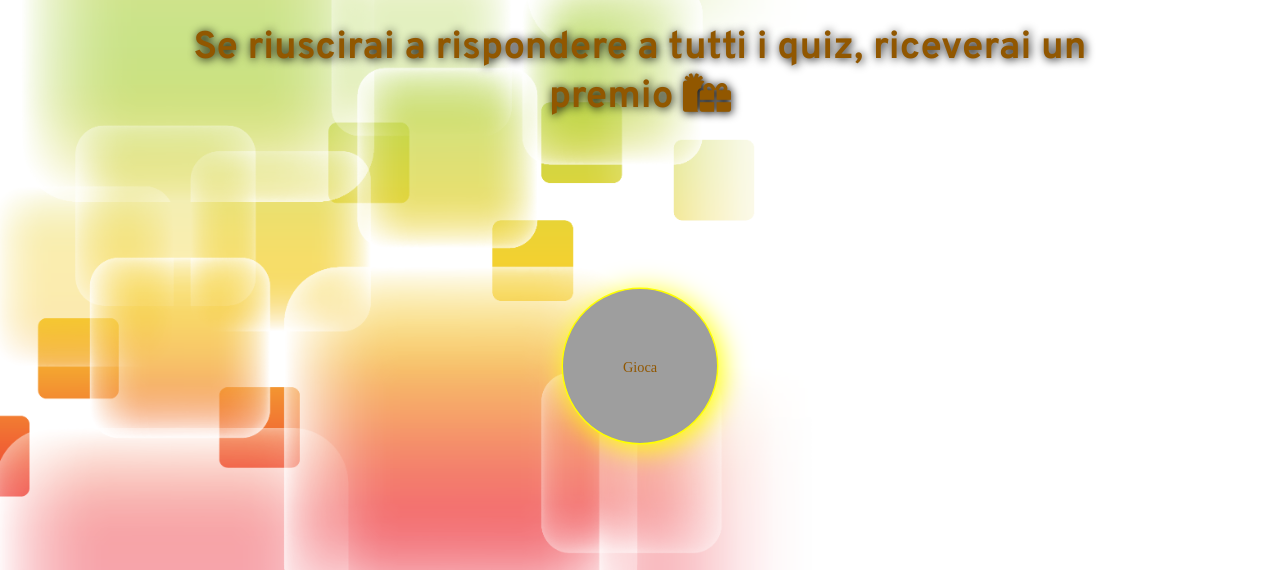
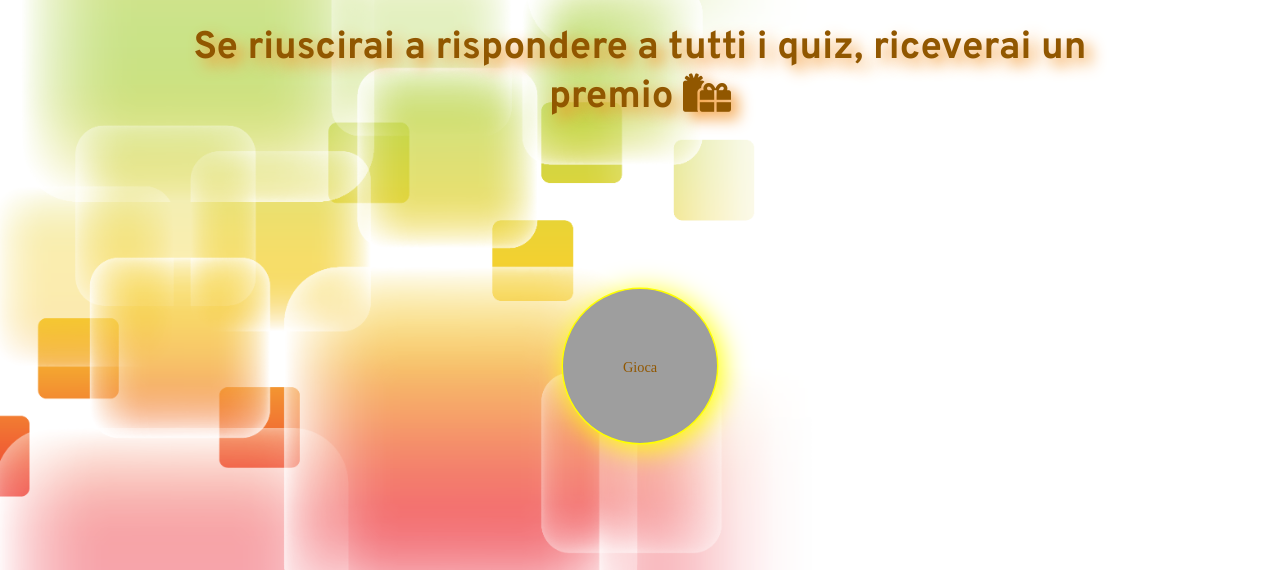
Before and after one commit to alessandrodigiacomantonio/QuizManiaDance, a plain HTML site: page index.html in a window 1280 px wide. Shown: the part 230-800 px from the top of the page. Drawn offline with Linux system fonts and the light colour scheme; grey boxes are pictures that could not be loaded; a web font is replaced by a local one.

Commit message:
Aggiunto text-shadow al .main__message

```diff
--- a/css/style.css
+++ b/css/style.css
@@ -52,7 +52,7 @@
   align-items: center;
   font-size: 3vw;
   color: #915700;
-  text-shadow: 1px 1px 10px black;
+  text-shadow: 7px 7px 15px #f39831;
 }
 .end-game {
   width: 100%;
```
